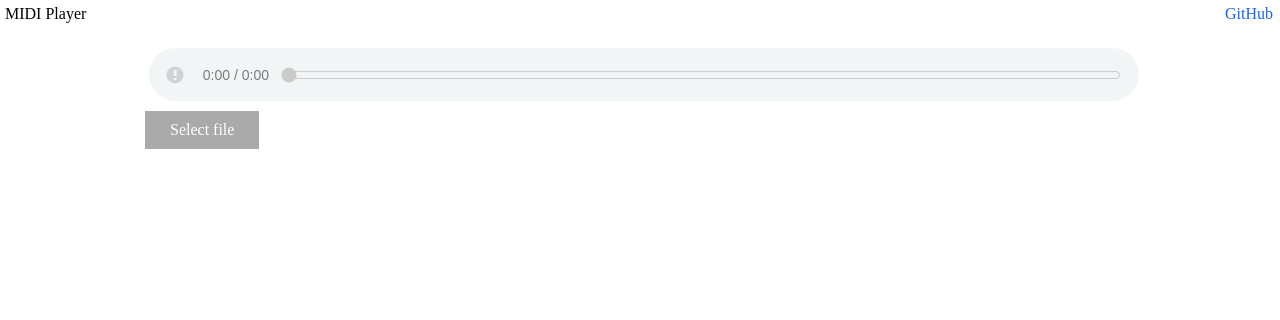
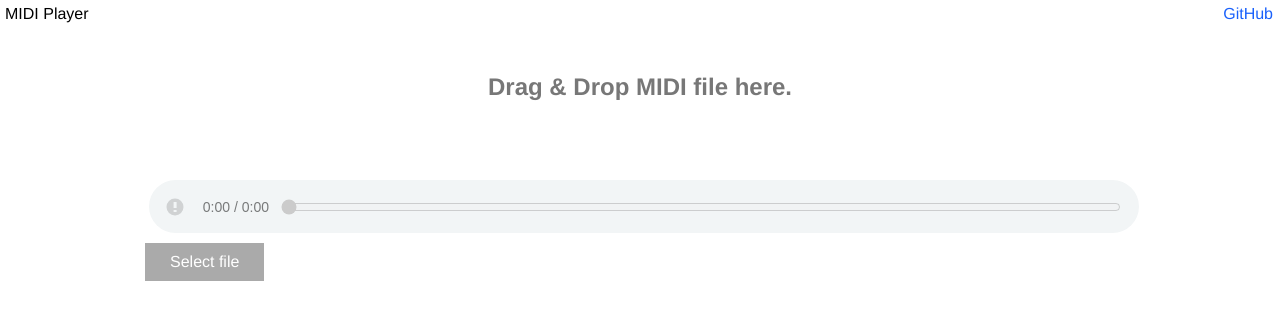
Before and after one commit to eudpna/midi-player, a plain HTML site: page index.html in a window 1280 px wide. Drawn offline with Linux system fonts and the light colour scheme.

Commit message:
fix style

```diff
--- a/dragdrop.js
+++ b/dragdrop.js
@@ -1,6 +1,8 @@
 var dropZone = document.getElementById('drop-zone');
 var fileInput = document.getElementById('midiFile');
 var curtain = document.getElementById('curtain');
+
+var dragdropMessage = document.getElementById('dragdrop-message')
 
 
 dropZone.addEventListener('dragover', function (e) {
@@ -34,4 +36,5 @@ dropZone.addEventListener('drop', function (e) {
 
 fileInput.addEventListener('change', () => {
     curtain.style.display = 'none';
+    dragdropMessage.style.display = 'none'
 })
--- a/index.html
+++ b/index.html
@@ -31,10 +31,15 @@
         margin: auto;
       ">
         <section id="main">
+
+          <div id="dragdrop-message">
+            Drag & Drop MIDI file here.
+          </div>
+
           <midi-visualizer id="visualizer0"></midi-visualizer>
           <div style="padding:5px;">
             <midi-player id="player" sound-font visualizer="#main midi-visualizer"
-              style="width:100%; margin-top: 20px;"></midi-player>
+              style="width:100%;;"></midi-player>
           </div>
         </section>
 
--- a/style.css
+++ b/style.css
@@ -13,9 +13,9 @@ html, body {
     padding: 0;
     overflow-x: hidden;
     height: 100%;
-    /* background-color: 'white';
+    background-color: 'white';
     color: black;
-    font-family: "Helvetica Neue", Arial, "Hiragino Kaku Gothic ProN", "Hiragino Sans", Meiryo, sans-serif; */
+    font-family: "Helvetica Neue", Arial, "Hiragino Kaku Gothic ProN", "Hiragino Sans", Meiryo, sans-serif;
 }
 
 
@@ -78,7 +78,14 @@ margin: 4px;
 
 
 
-
+#dragdrop-message {
+  font-weight: bold;
+  font-size: 1.5rem;
+  padding-bottom: 70px;
+  color: #777;
+  padding-top: 50px;
+  text-align: center;
+}
 
 
 /* file input */
```
